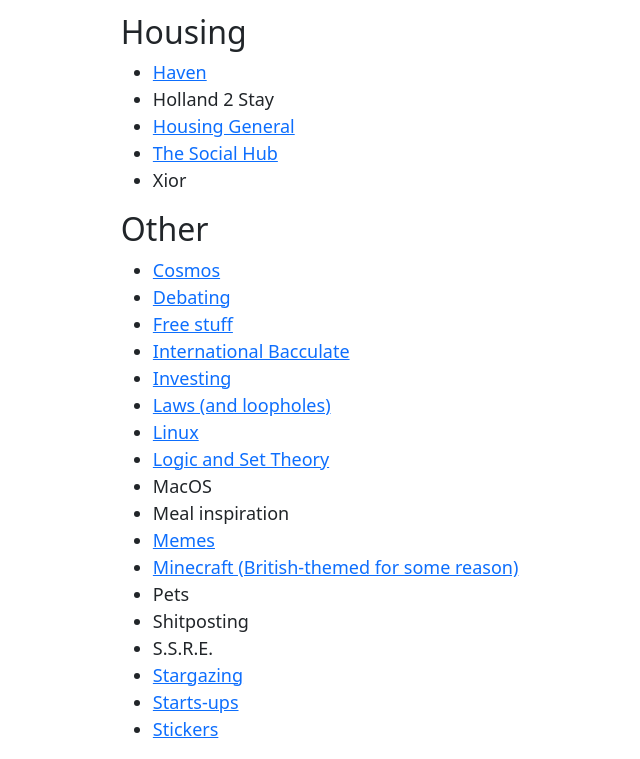
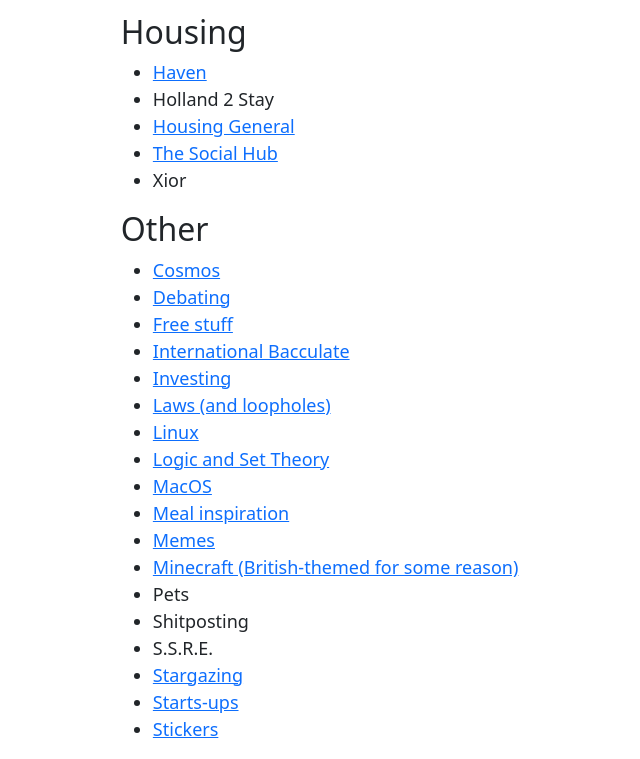
Before and after one commit to Kat-zorn/Kat-zorn.github.io, a plain HTML site: page index.html in a window 1280 px wide. Shown: the part 2280-3039 px from the top of the page, without its empty margins (179-819 px from the left). Drawn offline with nearby package versions, Linux system fonts and the light colour scheme.

Commit message:
Added MacOS and Meal inspiration

```diff
--- a/index.html
+++ b/index.html
@@ -118,8 +118,8 @@
         <li><a href="https://chat.whatsapp.com/KcREKIgsx59Lqhyrj9DATb">Laws (and loopholes)</a></li>
         <li><a href="https://chat.whatsapp.com/Dp3V9RORcPaAzfIdObfBVZ">Linux</a></li>
         <li><a href="https://chat.whatsapp.com/Jbmu5Jkz8rq8zOCGU531PS">Logic and Set Theory</a></li>
-        <li>MacOS</li>
-        <li>Meal inspiration</li>
+        <li><a href="https://chat.whatsapp.com/DWPMbEKy3LyCQsmAdbbzil">MacOS</a></li>
+        <li><a href="https://chat.whatsapp.com/ElUwVfsZcDlELKl4eOHjhU">Meal inspiration</a></li>
         <li><a href="https://chat.whatsapp.com/BaWOMZorJub6nx9xW3Rbit">Memes</a></li>
         <li><a href="https://chat.whatsapp.com/KgyTUwj7xqFAJbwnJuvvH3">Minecraft (British-themed for some reason)</a></li>
         <li>Pets</li>
```
